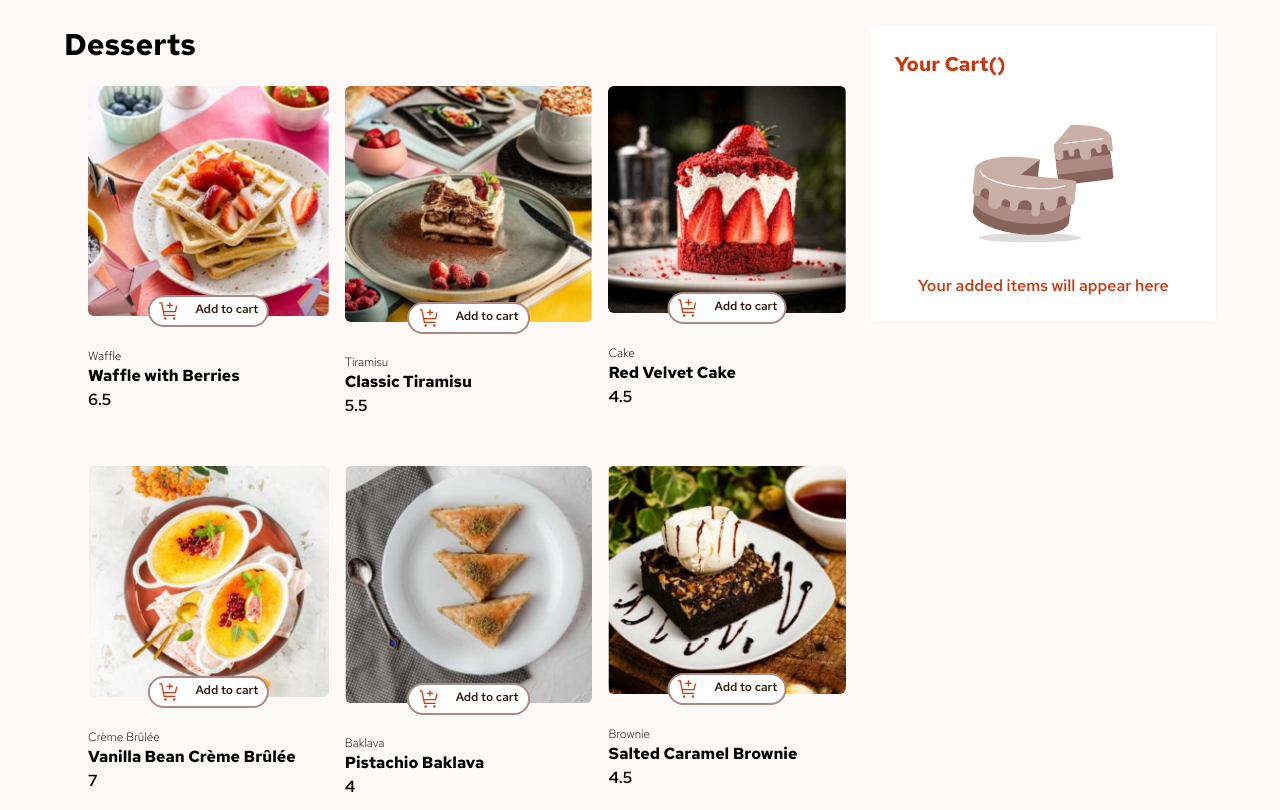
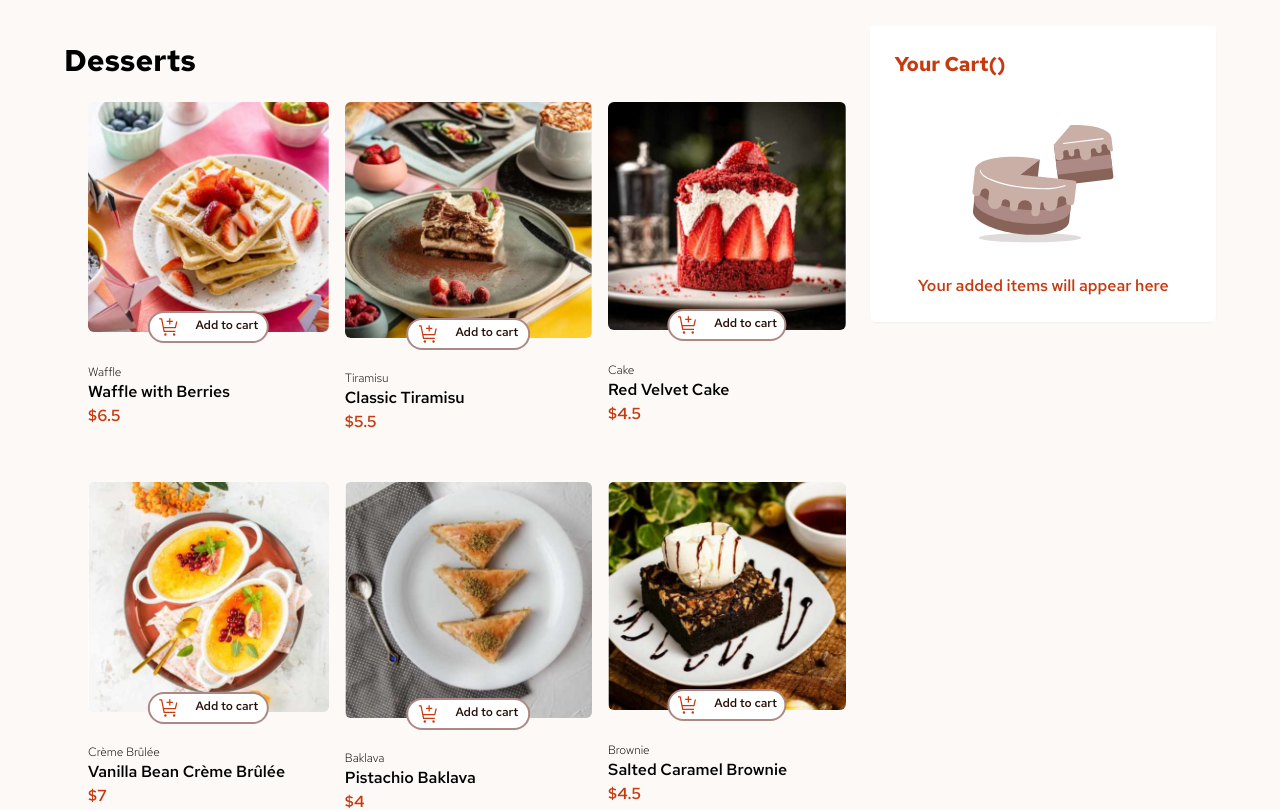
Before and after one commit to dhanushpani/frontend-mentor-shopping-cart, a React (Create React App) app: page / in a window 1280 px wide. Shown: the top 810 px of the page. Built offline with nearby package versions, Linux system fonts and the light colour scheme.

Commit message:
added changes

```diff
--- a/src/App.js
+++ b/src/App.js
@@ -27,7 +27,7 @@ function App() {
       <div className="font-custom py-[2%] px-[5%] bg-rose-50 min-h-screen relative">
         <div className="md:flex w-[100%]">
           <div className="sm:[100%] md:w-[70%]">
-            <p className="font-bold text-3xl pb-6 ">Desserts</p>
+            <p className="font-bold text-3xl pb-6 py-4">Desserts</p>
             <div className="md:grid grid-rows-3 grid-flow-col gap-4 px-6">
               {data.map((item, index) => (
                 <Card data={item} i />
--- a/src/components/Card/index.js
+++ b/src/components/Card/index.js
@@ -51,8 +51,8 @@ const Card = ({ data }) => {
       </div>
       <div className="py-8">
         <div className="font-thin text-xs">{data.category}</div>
-        <p className="font-bold text-md">{data.name}</p>
-        <p className="font-semibold">{data.price}</p>
+        <p className="font-semibold text-md">{data.name}</p>
+        <p className="font-semibold text-red">${data.price}</p>
       </div>
     </div>
   );
```
